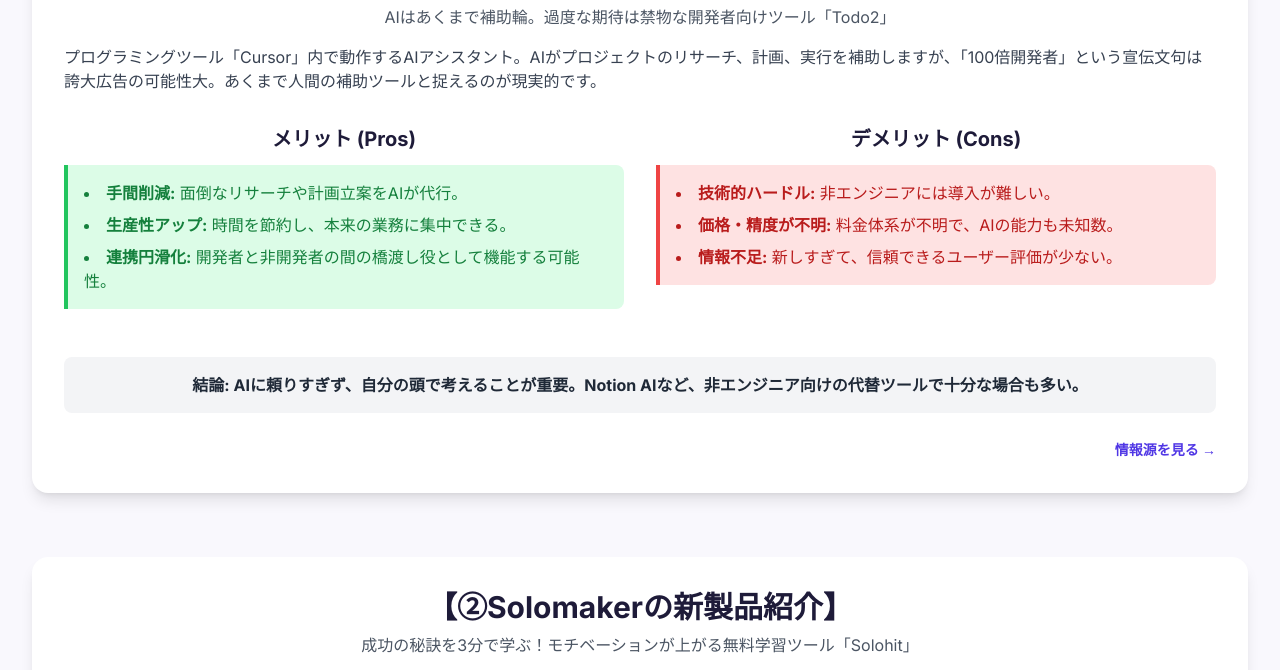
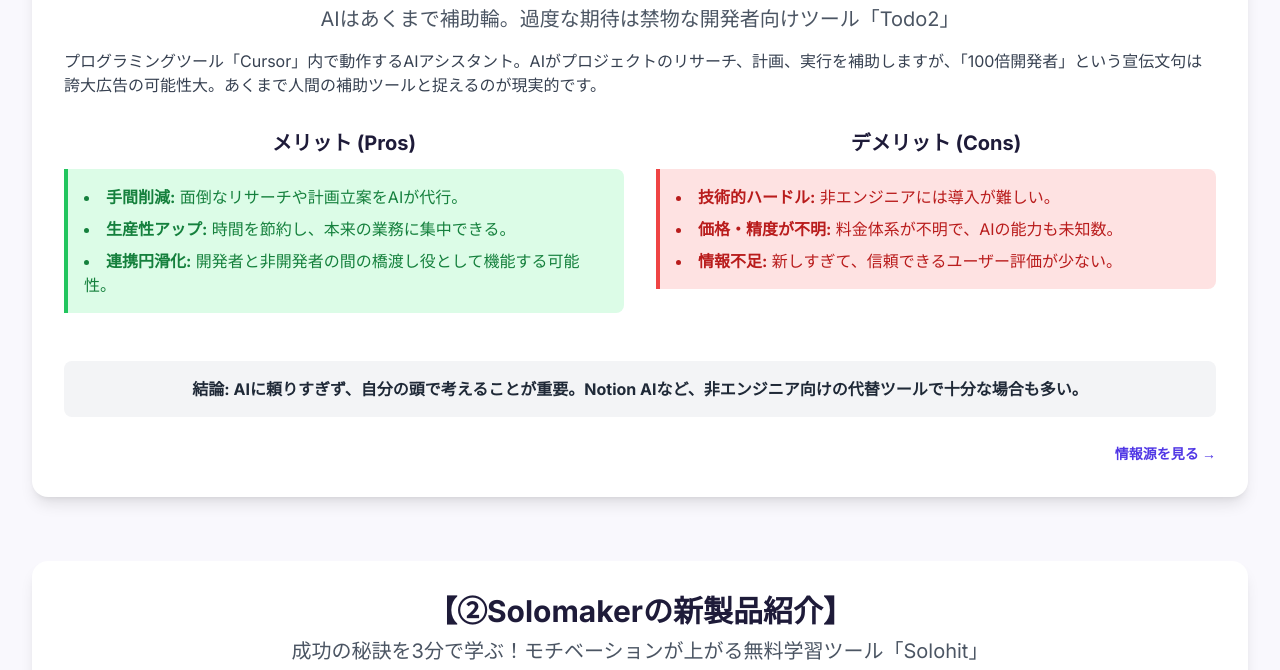
Before and after one commit to awano27/career-horizon, a plain HTML site: page 20250713ainews.html in a window 1280 px wide. Shown: the part 299-969 px from the top of the page. Drawn offline with nearby package versions, Linux system fonts and the light colour scheme.

Commit message:
タイトル更新

```diff
--- a/20250713ainews.html
+++ b/20250713ainews.html
@@ -82,7 +82,7 @@
             <section id="todo2" class="bg-white rounded-2xl shadow-lg p-6 md:p-8">
                  <div class="text-center mb-8">
                     <h2 class="text-3xl font-bold mb-2">【①Product Huntの新製品紹介】</h2>
-                    <p class="text-md text-gray-600">AIはあくまで補助輪。過度な期待は禁物な開発者向けツール「Todo2」</p>
+                    <p class="text-xl text-gray-600 mt-2">AIはあくまで補助輪。過度な期待は禁物な開発者向けツール「Todo2」</p>
                     <p class="mt-4 text-left text-gray-700">プログラミングツール「Cursor」内で動作するAIアシスタント。AIがプロジェクトのリサーチ、計画、実行を補助しますが、「100倍開発者」という宣伝文句は誇大広告の可能性大。あくまで人間の補助ツールと捉えるのが現実的です。</p>
                 </div>
                 <div class="grid grid-cols-1 md:grid-cols-2 gap-8 items-start">
@@ -119,7 +119,7 @@
             <section id="solohit" class="bg-white rounded-2xl shadow-lg p-6 md:p-8">
                 <div class="text-center mb-8">
                     <h2 class="text-3xl font-bold mb-2">【②Solomakerの新製品紹介】</h2>
-                    <p class="text-md text-gray-600">成功の秘訣を3分で学ぶ！モチベーションが上がる無料学習ツール「Solohit」</p>
+                    <p class="text-xl text-gray-600 mt-2">成功の秘訣を3分で学ぶ！モチベーションが上がる無料学習ツール「Solohit」</p>
                     <p class="mt-4 text-left text-gray-700">アプリやサービスを一人で作って大成功を収めた人たちのストーリーを、誰でもサクッと学べる無料サービス。プログラミング知識は不要で、新しい挑戦へのヒントと勇気をもらえます。</p>
                 </div>
                 <div class="grid grid-cols-1 md:grid-cols-2 gap-8 items-center">
@@ -152,7 +152,7 @@
             <section id="arxiv" class="bg-white rounded-2xl shadow-lg p-6 md:p-8">
                  <div class="text-center mb-8">
                     <h2 class="text-3xl font-bold mb-2">【③最新AIニュース】</h2>
-                    <p class="text-md text-gray-600">あなたの仕事はAIにどう見られている？最新研究が示す未来</p>
+                    <p class="text-xl text-gray-600 mt-2">あなたの仕事はAIにどう見られている？最新研究が示す未来</p>
                     <p class="mt-4 text-left text-gray-700">arXivで公開された最新論文（2507.07935）が、生成AIが各職業にどれだけ適用可能かをスコア化。約20万件のAI利用データを分析した、信頼性の高い研究です。</p>
                  </div>
                 <div class="grid grid-cols-1 md:grid-cols-5 gap-8">
```
